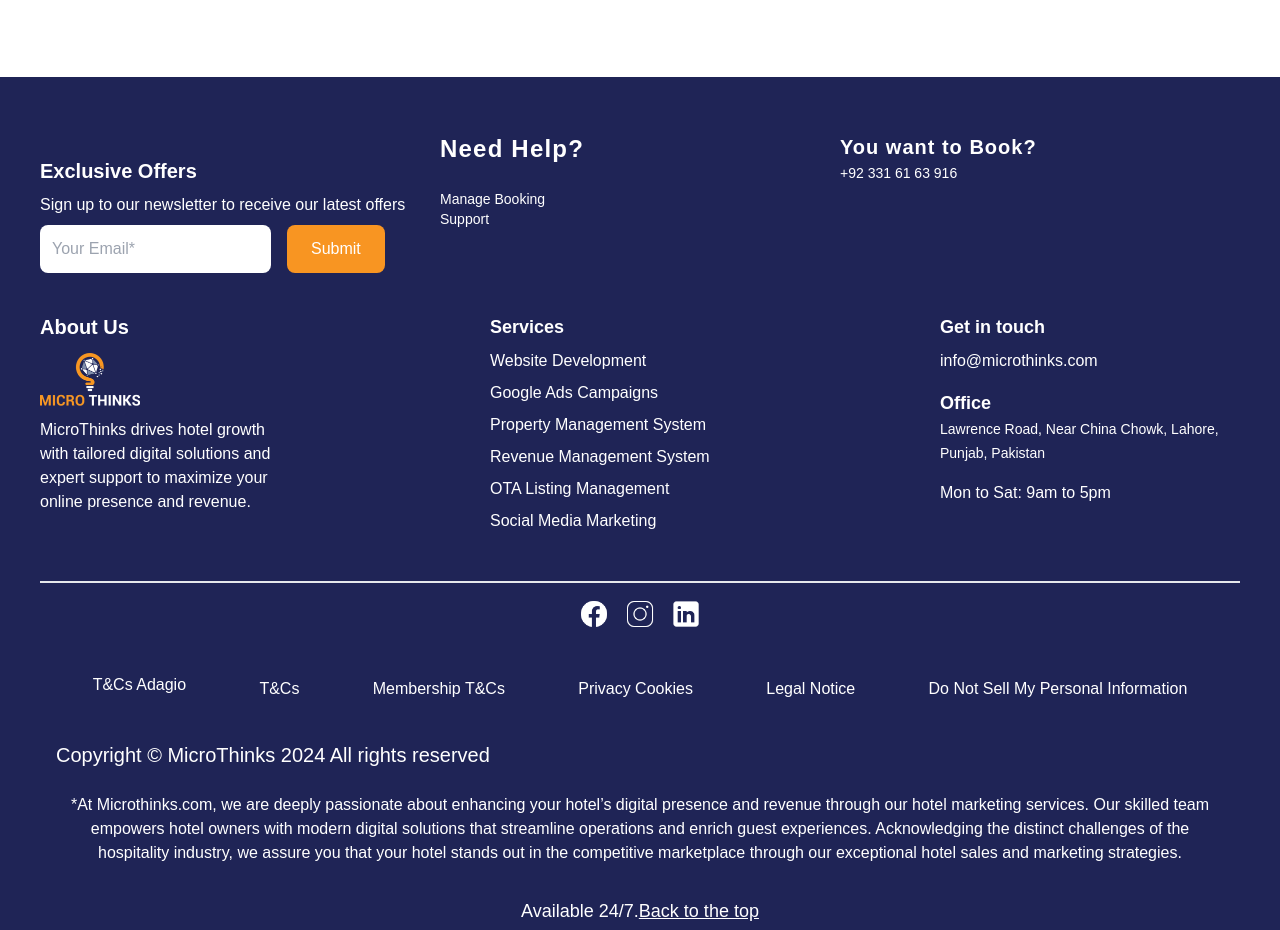
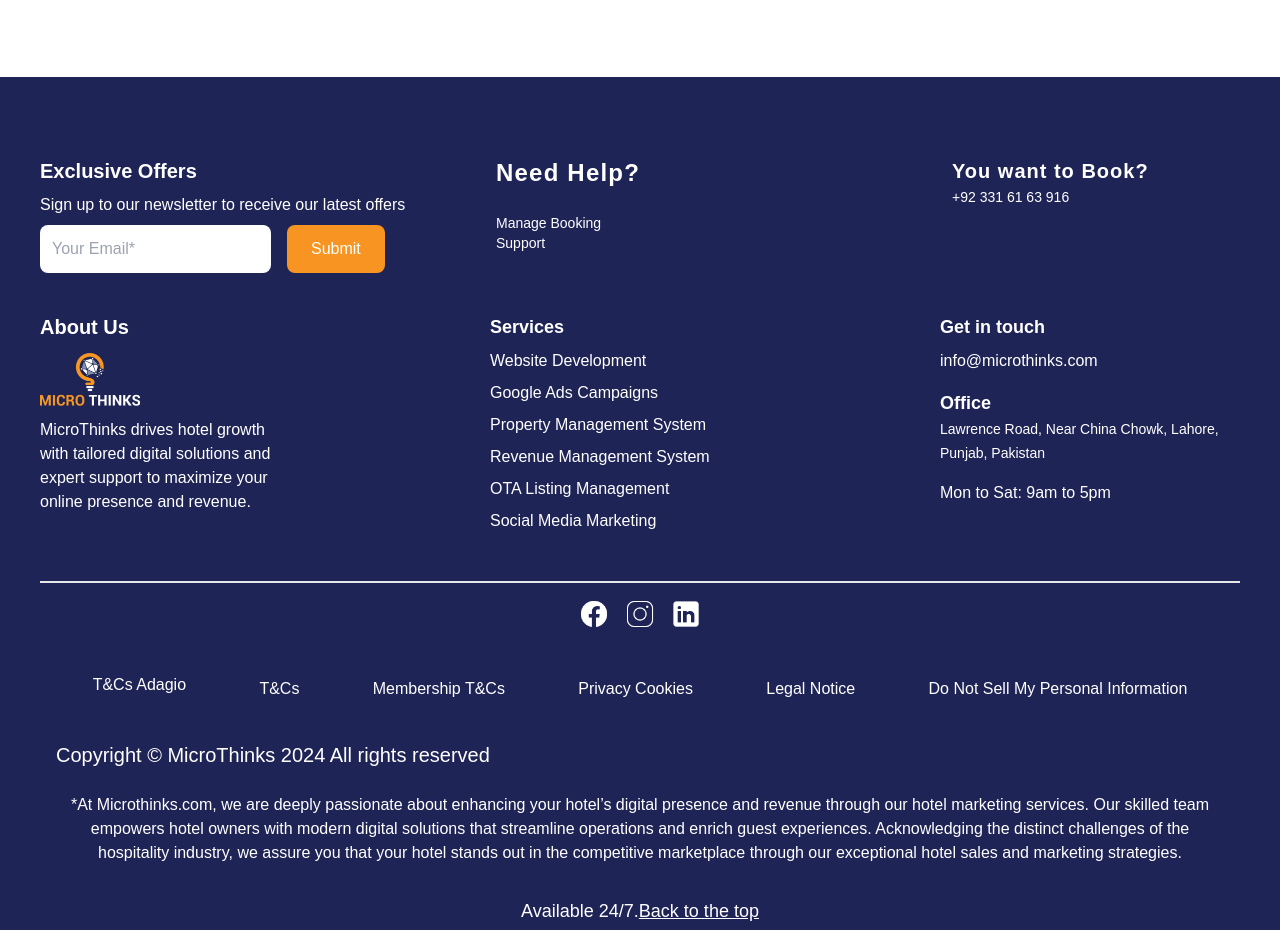
Before and after one commit to Micro-Thinks/micro-thinks, a Next.js app: page / in a window 1280 px wide. Shown: the part 3160-4090 px from the top of the page. Built offline with nearby package versions, Linux system fonts and the light colour scheme; a web font is replaced by a local one.

Commit message:
footer fixed

```diff
--- a/app/Footer/page.jsx
+++ b/app/Footer/page.jsx
@@ -3,7 +3,6 @@
 import Link from "next/link";
 
 const Footer = () => {
-
   return (
     <div id="contact" className="">
       <footer className="bg-[#1F2456] text-white p-10">
@@ -26,7 +25,7 @@
           </div>
 
           {/* Need Help Section */}
-          <div className=" space-y-6 md:w-1/3">
+          <div className=" space-y-6 md:w-1/3 lg:pl-14 mt-6 ">
             <h1 className="font-semibold flex items-start justify-start text-2xl tracking-wider">
               Need Help?
             </h1>
@@ -36,7 +35,7 @@
           </div>
 
           {/* Booking Section */}
-          <div className=" space-y-3 mt-2 lg:mt-0 md:w-1/3">
+          <div className=" space-y-3 mt-2 md:w-1/3 lg:pl-28 lg:mt-6">
             <h1 className="font-semibold text-xl tracking-wider">
               You want to Book?
             </h1>
@@ -53,13 +52,15 @@
         <div className="container mx-auto flex flex-col md:flex-row justify-between mt-8">
           {/* About Us Section */}
           <div className="flex flex-col space-y-3 mb-4 md:mb-0 md:w-1/4">
-            <h1 className="text-xl font-semibold">About Us</h1>
+            <h1 className="text-xl font-semibold ">About Us</h1>
+            <div className="flex lg:justify-start justify-center">
               <Image
                 src="/images/Assets1.png"
                 height={100}
                 width={100}
                 alt="microthinks-logo"
               />
+            </div>
             <p className="w-64">
               MicroThinks drives hotel growth with tailored digital solutions
               and expert support to maximize your online presence and revenue.
@@ -155,7 +156,6 @@
               >
                 Back to the top
               </button>
-
             </p>
           </div>
         </div>
```
Lines whose indentation alone changed are shown as unchanged.
